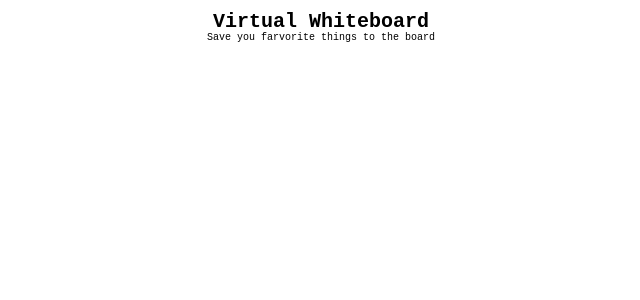
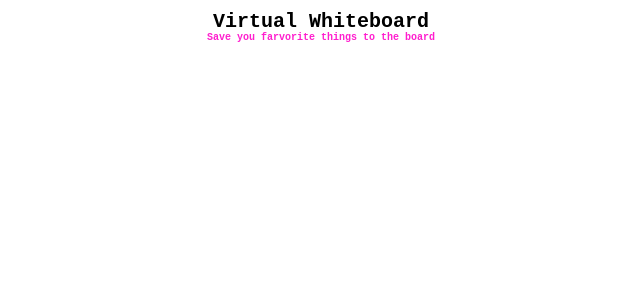
Before and after one commit to anitamalina/virtual-whiteboard, a React (Create React App) app: page / in a window 1280 px wide. Shown: the top 300 px of the page, without its empty margins (319-959 px from the left). Built offline with nearby package versions, Linux system fonts and the light colour scheme.

Commit message:
favicon update

```diff
--- a/src/components/Canvas.css
+++ b/src/components/Canvas.css
@@ -17,4 +17,6 @@ canvas {
   width: 100%;
   text-align: center;
   user-select: none;
+  color: var(--secondary-color-pink);
+  font-weight: 600;
 }
```
Also changed, not shown: 1 other file (tests, documents, lock files or other folders). Lines whose indentation alone changed are shown as unchanged.
